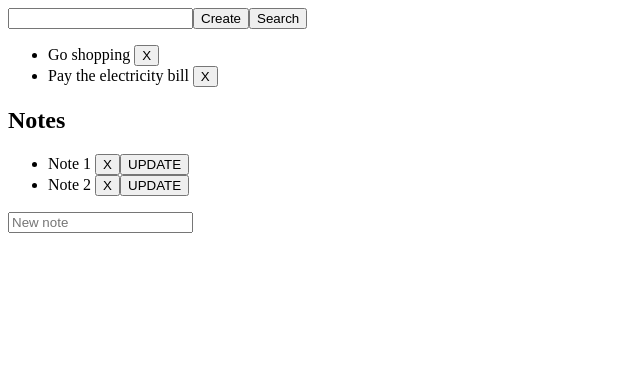
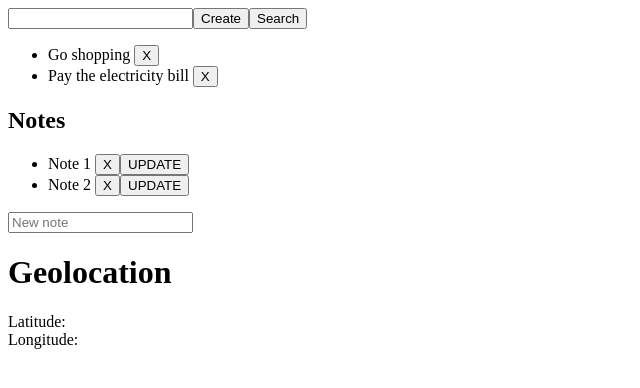
Before and after one commit to Eyongkevin/first-app, a React (Create React App) app: page / in a window 1280 px wide. Shown: the top 388 px of the page, without its empty margins (0-640 px from the left). Built offline with nearby package versions, Linux system fonts and the light colour scheme; no server answers.

Commit message:
simple geolocation

```diff
--- a/src/App.tsx
+++ b/src/App.tsx
@@ -67,6 +67,7 @@ function App() {
       <Button callBack={handleSearch}>Search</Button>
       <List todoList={filteredTodoList} handleDelete={handleDelete} />
       <Note />
+      <Geolocation />
     </>
   )
 }
--- /dev/null
+++ b/src/components/Geolocation.tsx
@@ -0,0 +1,31 @@
+import { useState, useEffect } from 'react'
+
+const Geolocation = () => {
+  const [lat, setLatitude] = useState<number | null>(null)
+  const [long, setLongitude] = useState<number | null>(null)
+
+  useEffect(() => {
+    if (navigator.geolocation) {
+      navigator.geolocation.getCurrentPosition(handleSuccess)
+    }
+  }, [])
+
+  const handleSuccess = ({
+    coords: { latitude, longitude }
+  }: {
+    coords: { latitude: number; longitude: number }
+  }) => {
+    setLatitude(latitude)
+    setLongitude(longitude)
+  }
+
+  return (
+    <div>
+      <h1>Geolocation</h1>
+      <div>Latitude: {lat}</div>
+      <div>Longitude: {long}</div>
+    </div>
+  )
+}
+
+export default Geolocation
```
